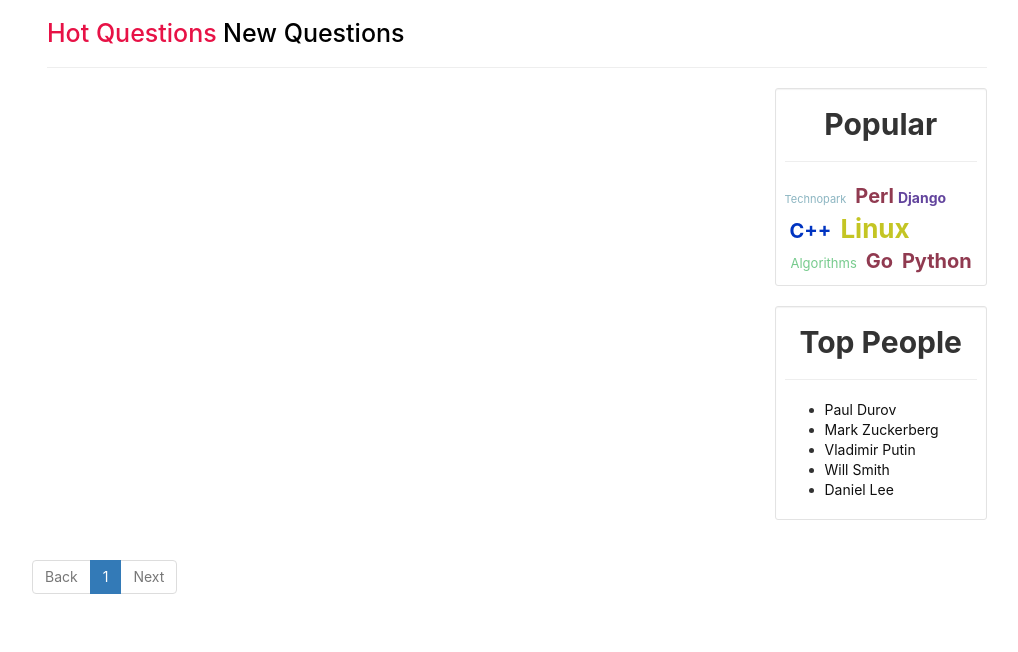
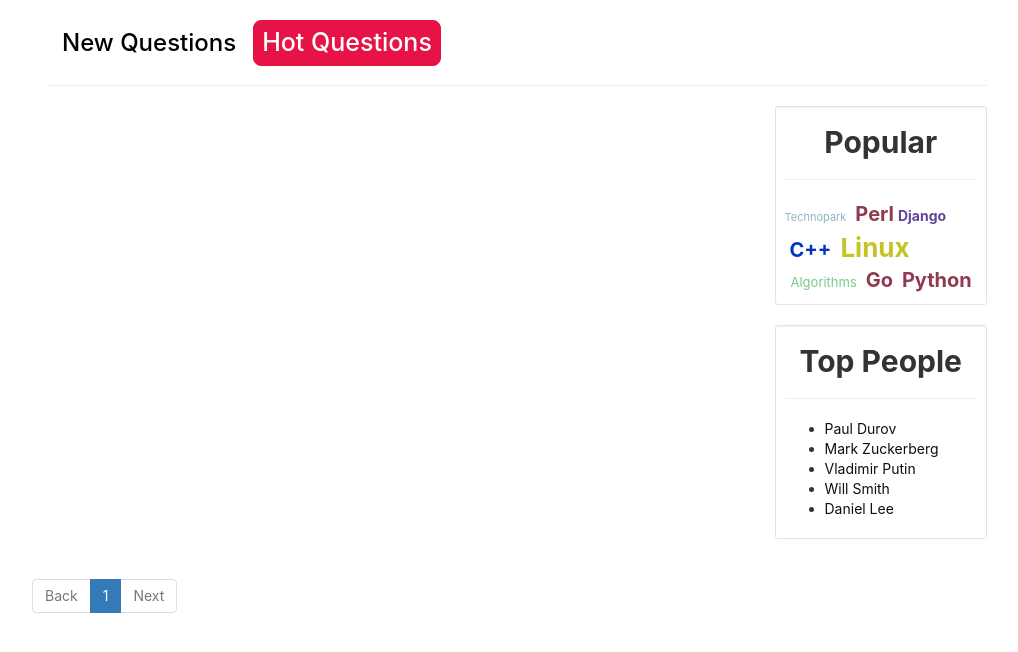
Before and after one commit to Unanoc/tpark_web, a Django app: page /hot/ in a window 1280 px wide. Shown: the part 51-703 px from the top of the page, without its empty margins (123-1141 px from the left). Run offline with Django 3.2, Linux system fonts and the light colour scheme; data that the repository does not hold is empty; some libraries are stand-ins or nearby versions.

Commit message:
improved paginator, changed header design

```diff
--- a/question_ask_project/ask_me/static/css/questions.css
+++ b/question_ask_project/ask_me/static/css/questions.css
@@ -1,24 +1,6 @@
-/* Questions */
+/* header-title*/
 
-.new {
-    text-decoration: none;
-    font-size: 25px;
-    color: black;
-}
-.hot {
-    font-size: 25px;
-    color: #e71246;
-}
-.new:hover {
-    text-decoration: none;
-    color: #d4d4d4;
-}
-.hot:hover {
-    text-decoration: none;
-    font-size: 25px;
-    color: rgba(255, 19, 77, 0.61);
-}
-.tag-header {
+.nav-pills > li.active > a, .nav-pills > li.active > a:hover, .nav-pills > li.active > a:focus {
     text-decoration: none;
     font-size: 25px;
     color: white;
@@ -27,32 +9,17 @@
     padding: 8px;
     border-radius: 8px;
 }
-.tag-header:hover {
-    text-decoration: none;
-    font-size: 25px;
-    color: white;
+.nav-pills a {
+    color: black;
 }
+
+/* question block */
+
 .avatar-on-post {
     object-fit: cover;
     width: 70px;
     height: 70px;
     border-radius: 50%;
-}
-.btn-danger {
-    background-color: #e71246;
-    border: 1px solid #e71246;
-}
-.btn-danger:hover{
-    background-color: #b10e36;
-    border: 1px solid #b10e36;
-}
-.btn-danger a {
-    text-decoration: none;
-    color: white;
-}
-.media-heading {
-    color: black;
-    font-size: 23px;
 }
 .bor {
     border: 1px solid #f2f2f2;
--- a/question_ask_project/ask_me/templates/feed.html
+++ b/question_ask_project/ask_me/templates/feed.html
@@ -7,9 +7,15 @@
 
 {% block headerName %}
         <h3>
-            {% for header in headers %}
-                <a class="{{ header.class }}" href="{% url header.url %}" >{{ header.title }}</a>
-            {% endfor %}
+            <ul class="nav nav-pills">
+                {% for header in headers %}
+                    {% if header.is_active %}
+                        <li class="active"><a href="{% url header.url %}" >{{ header.title }}</a></li>
+                    {% else %}
+                        <li><a href="{% url header.url %}" >{{ header.title }}</a></li>
+                    {% endif %}
+                {% endfor %}
+            </ul>
         </h3>
 {% endblock %}
 
--- a/question_ask_project/ask_me/views.py
+++ b/question_ask_project/ask_me/views.py
@@ -10,23 +10,38 @@ def main(request):
 
 
 def feed(request):
-	return render_paginator(request, question_list=Question.objects.get_new(), content_header=[
-		{'title': 'New Questions', 'url': 'feed', 'class': 'new'},
-        {'title': 'Hot Questions', 'url': 'hot', 'class': 'hot'}
-    ])
+	questions = render_paginator(request, objects_list=Question.objects.get_new())
+	content_header = [
+		{'title': 'New Questions', 'url': 'feed', 'is_active': True},
+		{'title': 'Hot Questions', 'url': 'hot', 'is_active': False}
+	]
+	return render(request, 'feed.html',
+                  {'questions': questions,
+				   'headers': content_header
+				   })
 
 
 def hot(request):
-	return render_paginator(request, question_list=Question.objects.get_hot(), content_header=[
-        {'title': 'Hot Questions', 'url': 'hot', 'class': 'hot'},
-        {'title': 'New Questions', 'url': 'feed', 'class': 'new'}
-    ])
+	questions = render_paginator(request, objects_list=Question.objects.get_hot())
+	content_header = [
+		{'title': 'New Questions', 'url': 'feed', 'is_active': False},
+		{'title': 'Hot Questions', 'url': 'hot', 'is_active': True}
+	]
+	return render(request, 'feed.html',
+				  {'questions': questions,
+				   'headers': content_header
+				   })
 
 
 def tag(request, tag):
-	return render_paginator(request, question_list=Tag.objects.get_by_tag(tag_name=tag), content_header=[
-        {'title': 'Tag: ' + tag, 'url': 'feed', 'class': 'tag-header'},
-    ])
+	questions = render_paginator(request, objects_list=Tag.objects.get_by_tag(tag_name=tag))
+	content_header = [
+		{'title': 'Tag: ' + tag, 'url': 'feed', 'is_active': True},
+	]
+	return render(request, 'feed.html',
+				  {'questions': questions,
+				   'headers': content_header
+				   })
 
 
 def question(request, question_id):
@@ -37,8 +52,21 @@ def question(request, question_id):
 		raise Http404
 
 
+def render_paginator(request, objects_list):
+	paginator = Paginator(objects_list, 20)  # Show 20 contacts per page
 
+	page = request.GET.get('page')
 
+	try:
+		objects = paginator.page(page)
+	except PageNotAnInteger:
+		# If page is not an integer, deliver first page.
+		objects = paginator.page(1)
+	except EmptyPage:
+		# If page is out of range (e.g. 9999), deliver last page of results.
+		objects = paginator.page(paginator.num_pages)
+
+	return objects
 
 
 
@@ -60,29 +88,3 @@ def new_ask(request):
 
 def settings(request):
 	return HttpResponse(render_to_string('settings.html'))
-
-
-
-
-
-
-
-
-def render_paginator(request, question_list, content_header = ''):
-	paginator = Paginator(question_list, 20)  # Show 25 contacts per page
-
-	page = request.GET.get('page')
-
-	try:
-		questions = paginator.page(page)
-	except PageNotAnInteger:
-		# If page is not an integer, deliver first page.
-		questions = paginator.page(1)
-	except EmptyPage:
-		# If page is out of range (e.g. 9999), deliver last page of results.
-		questions = paginator.page(paginator.num_pages)
-
-	return render(request, 'feed.html',
-                  {'questions': questions,
-				   'headers': content_header
-				   })
```
Also changed, not shown: other parts of question_ask_project/ask_me/static/css/questions.css (+19 -0 lines).
